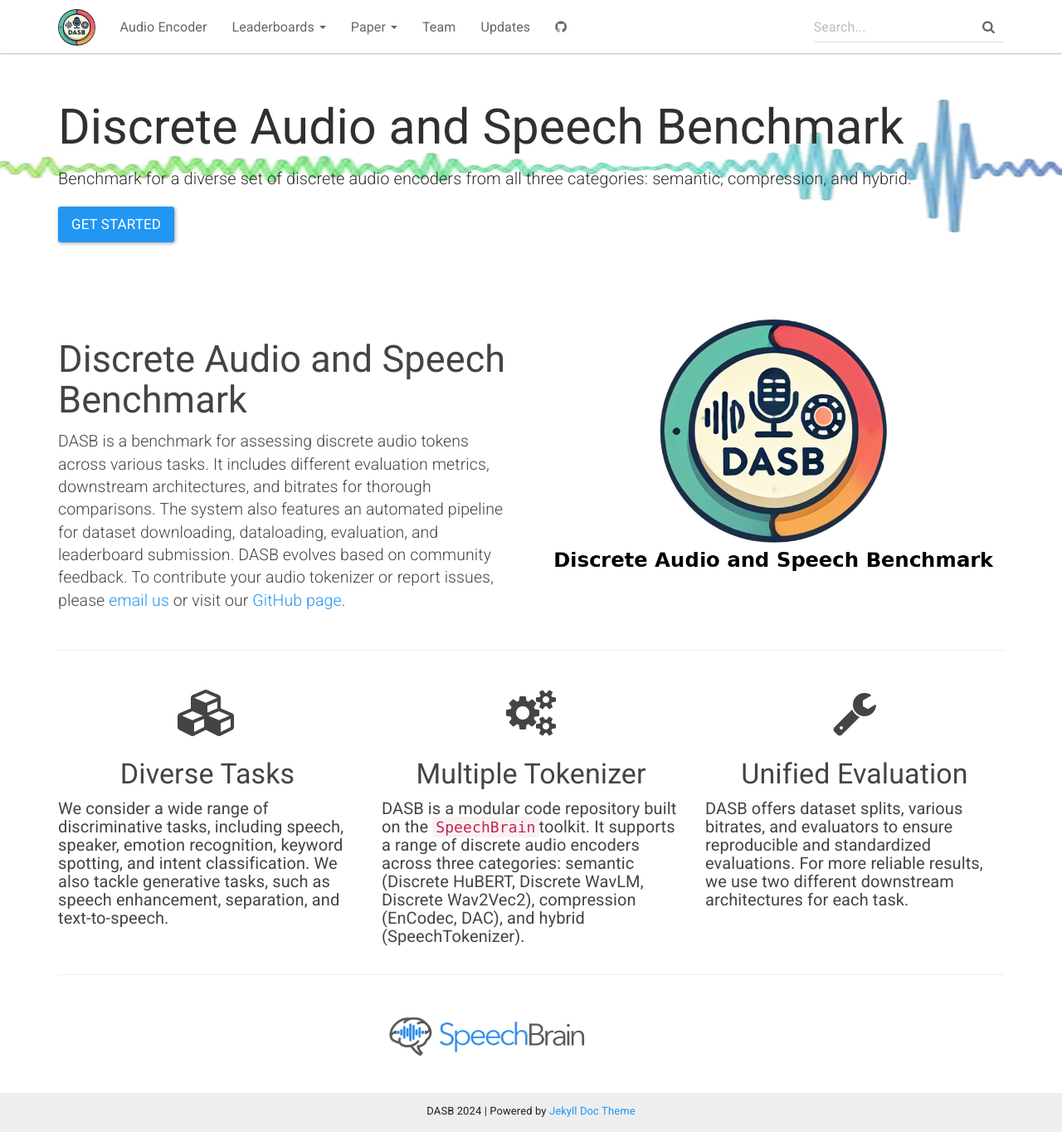
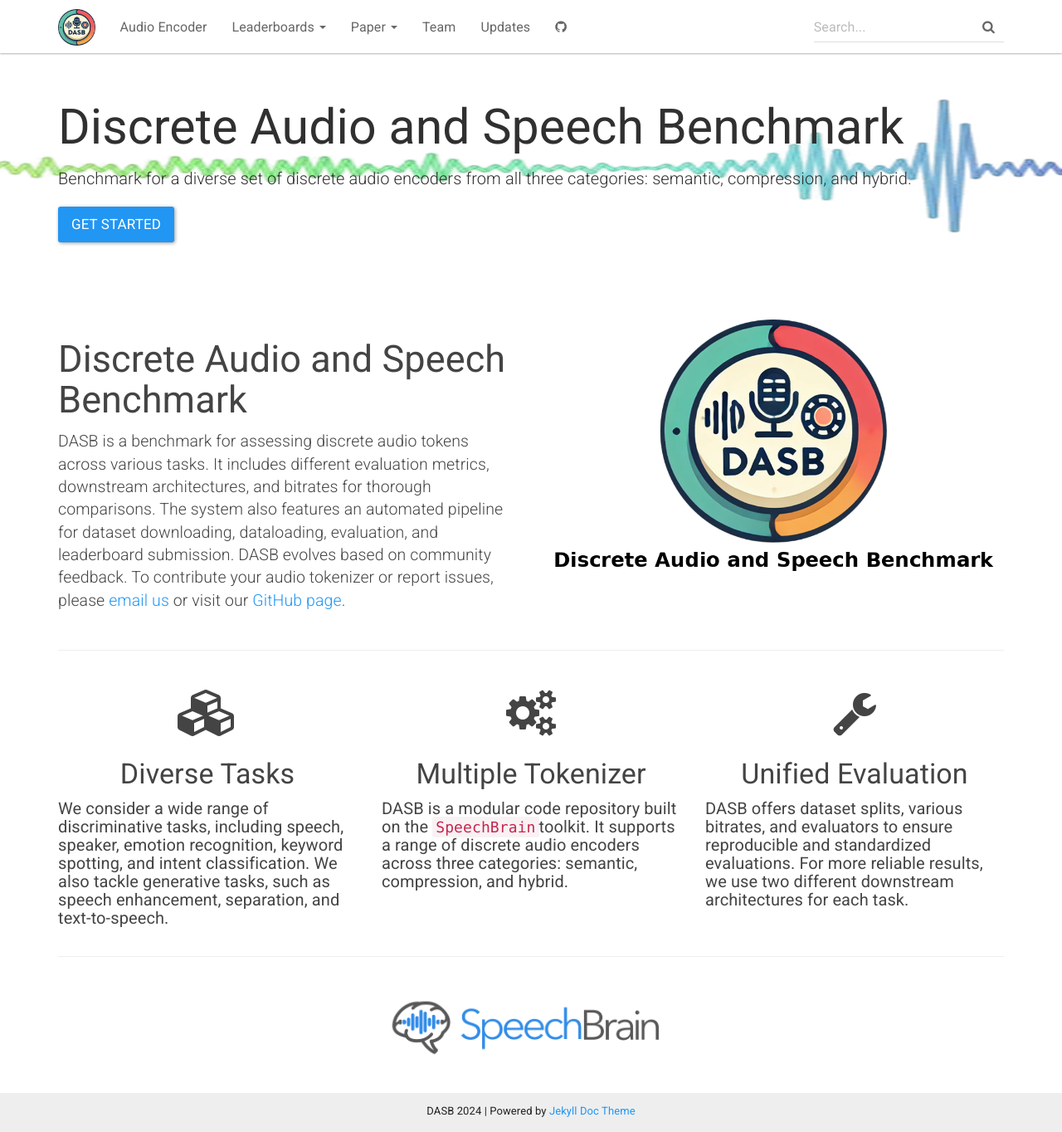
Before and after one commit to poonehmousavi/DASB-website, a Jekyll site: the page built from index.html, in a window 1280 px wide and 1364 px high. Shown: the whole window at 83% size. Built offline with Jekyll 4.4.1, drawn with Linux system fonts in a browser that asks for light colours.

Commit message:
change logo size + add link

```diff
--- a/index.html
+++ b/index.html
@@ -33,7 +33,7 @@
         <div class="col-sm-4">
             <h1 class="text-center"><i class="fa fa-cogs" aria-hidden="true"></i></h1>
             <h3 class="text-center">Multiple Tokenizer</h3>
-            <h5>DASB is a modular code repository built on the <a href="https://speechbrain.github.io/"><code>SpeechBrain</code></a>toolkit. It supports a range of discrete audio encoders across three categories: semantic (Discrete HuBERT, Discrete WavLM, Discrete Wav2Vec2), compression (EnCodec, DAC), and hybrid (SpeechTokenizer).</h5>
+            <h5>DASB is a modular code repository built on the <a href="https://speechbrain.github.io/"><code>SpeechBrain</code></a>toolkit. It supports a range of discrete audio encoders across three categories: semantic, compression, and hybrid.</h5>
             <!-- <div class="col-md-8 text-center">
                 <a href="https://speechbrain.github.io/"><img src="{{ "/assets/img/speechbrain-logo-text-transparent.png" | relative_url }}" alt="Jekyll logo" class="img-responsive"></a>
             </div> -->
@@ -47,8 +47,8 @@
     <hr>
     <div class="row">
         <div class="col-md-4"></div> <!-- Empty column for spacing -->
-        <div class="col-md-3 text-center">
-            <img src="{{ '/assets/img/speechbrain-logo-text-transparent.png' | relative_url }}" alt="SpeechBrain logo" class="img-responsive" style="margin: 20px auto;">
+        <div class="col-md-4 text-center">
+            <a href="https://speechbrain.github.io/"><img src="{{ '/assets/img/speechbrain-logo-text-transparent.png' | relative_url }}" alt="SpeechBrain logo" class="img-responsive" style="margin: 20px auto;"></a>
         </div>
         <div class="col-md-4"></div> <!-- Empty column for spacing -->
     </div>
```
